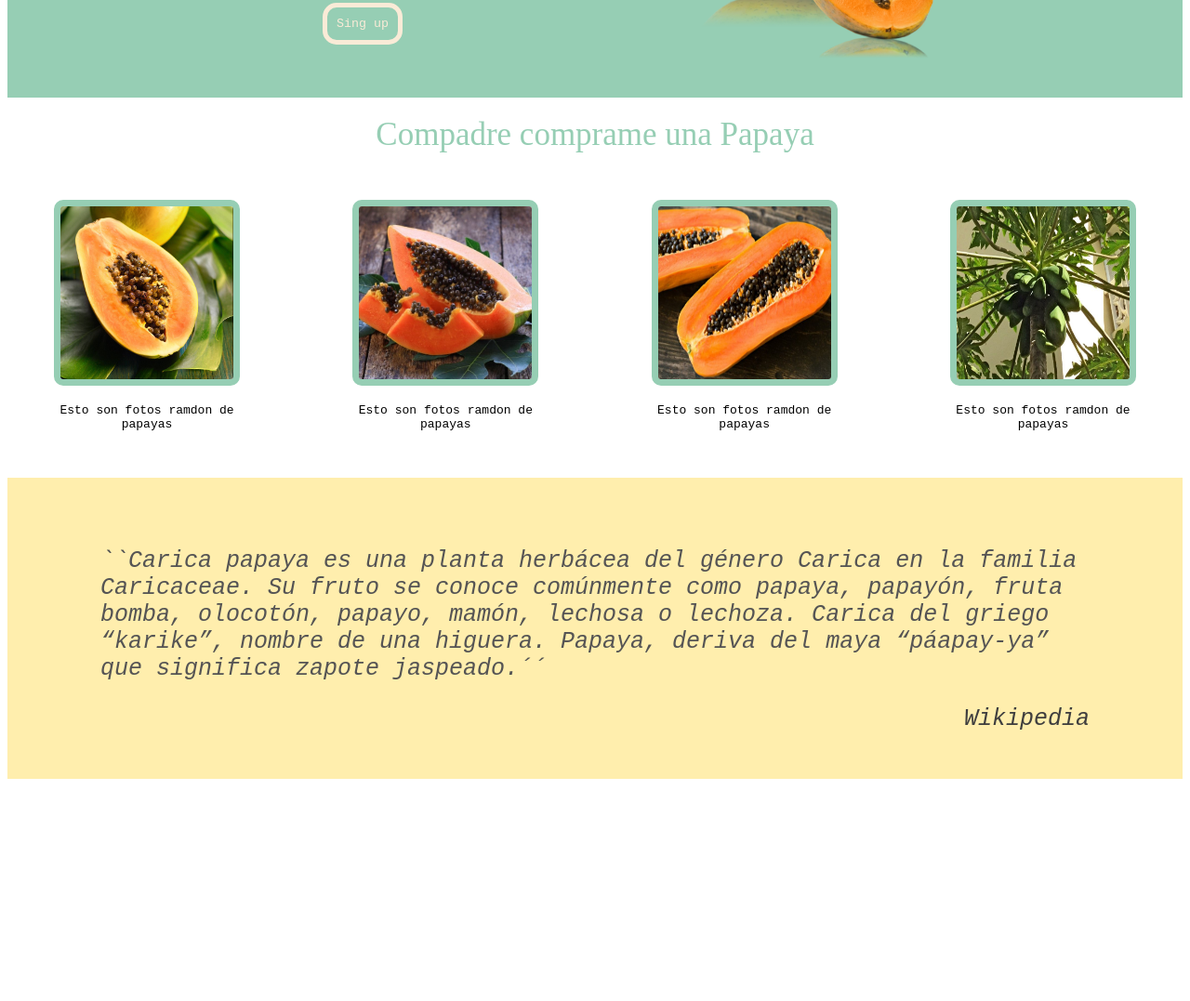
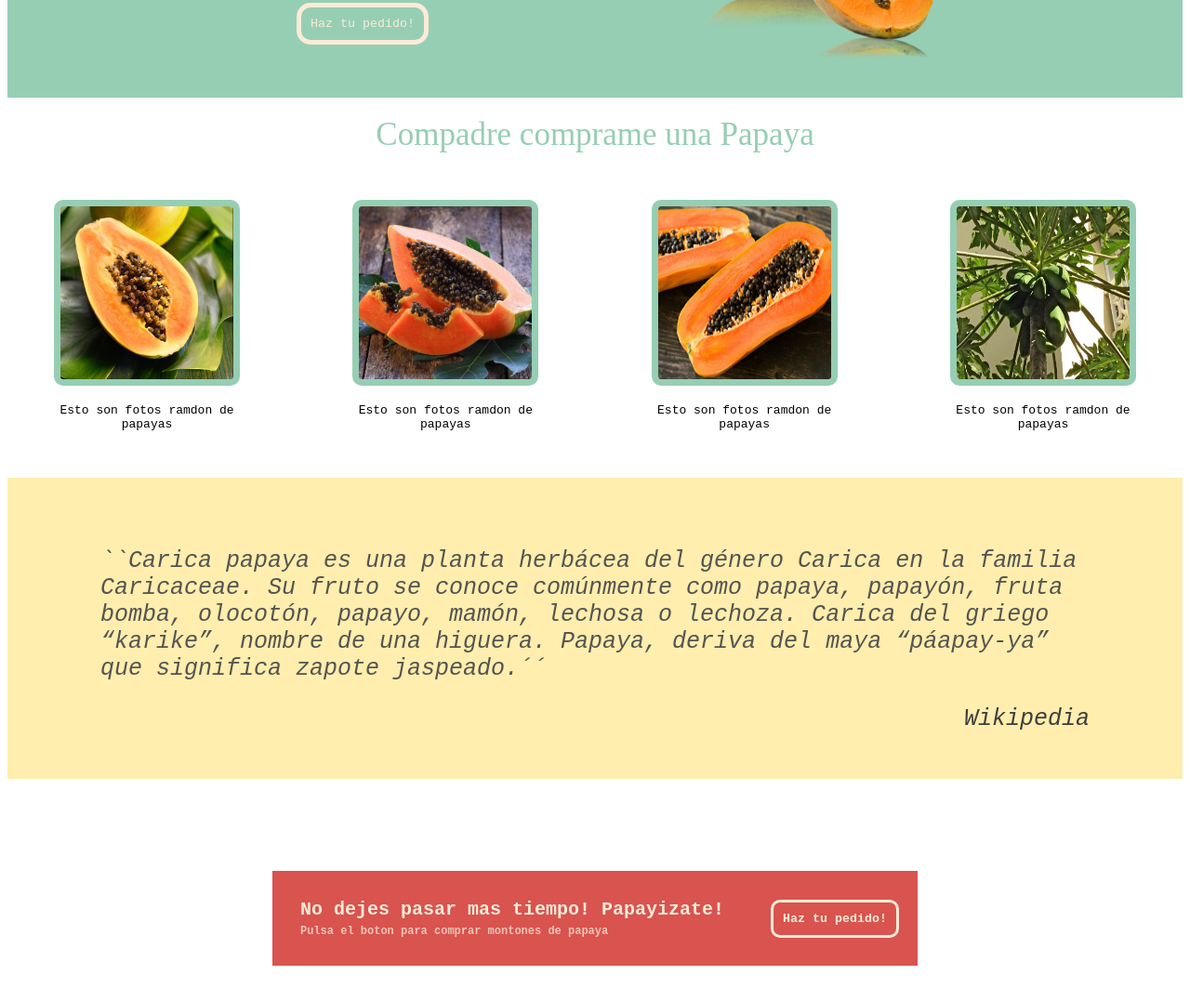
Before and after one commit to Gaelyazmara/Landing-Page-2, a plain HTML site: page index.html in a window 1280 px wide. Shown: the part 291-1368 px from the top of the page at 93% size. Before the commit the page ends 1137 px from the top, so only its background shows below. Drawn offline with Linux system fonts and the light colour scheme; a web font is replaced by a local one.

Commit message:
Finalizado Div Calltoaction

```diff
--- a/Style.css
+++ b/Style.css
@@ -110,3 +110,42 @@ border-radius: 10px;
 text-align: right;
 color: rgb(63, 62, 62);
 }
+/* Action css */
+
+.Action {
+    height: 300px;
+    display: flex;
+    align-items: center;
+    justify-content: center;
+}
+.Box {
+    background-color: #D9534F;
+    color: antiquewhite;
+    display: flex;
+    justify-content: center;
+    align-items: center;
+}
+.Calltoaction {
+    font-size: 20px;
+    font-weight: bold;
+    padding: 30px;
+    align-items: center;
+}
+.Calltoaction2 {
+    font-size: 12px;
+    color: rgba(250, 235, 215, 0.74);
+    padding-top: 5px;
+}
+
+.buttonpapaya2 {
+
+    background-color: transparent;
+    border:solid antiquewhite 3px;
+    border-radius: 10px;
+    color: antiquewhite;
+    font-weight: bold;
+    margin:20px ;
+    padding: 10px;
+
+}
+}
--- a/index.html
+++ b/index.html
@@ -24,7 +24,7 @@
             <div class="Left">
                 <div class="Main-text">Nuestras Papayas are awesome!!!</div>
                 <div class="Secundary-text">This website has some subtext that goes here under the main title. It´s a smaller fonto and the color is lower contrast</div>
-                <button class="buttonpapaya">Sing up</button>
+                <button class="buttonpapaya">Haz tu pedido!</button>
             </div>
             <img class="Papaya" src="Images/papaya.png" alt="Papaya">
         </div>
@@ -69,6 +69,15 @@
 
     <div class="Action">
 
+        <div class="Box">
+            <div class="Calltoaction"> No dejes pasar mas tiempo! Papayizate!
+                <div class="Calltoaction2">Pulsa el boton para comprar montones de papaya</div>
+            </div>
+            <BUtton class="buttonpapaya2">Haz tu pedido! </BUtton>
+        </div>
+
+    </div>
+
     </div>
 
     <div class="Footer">
```
